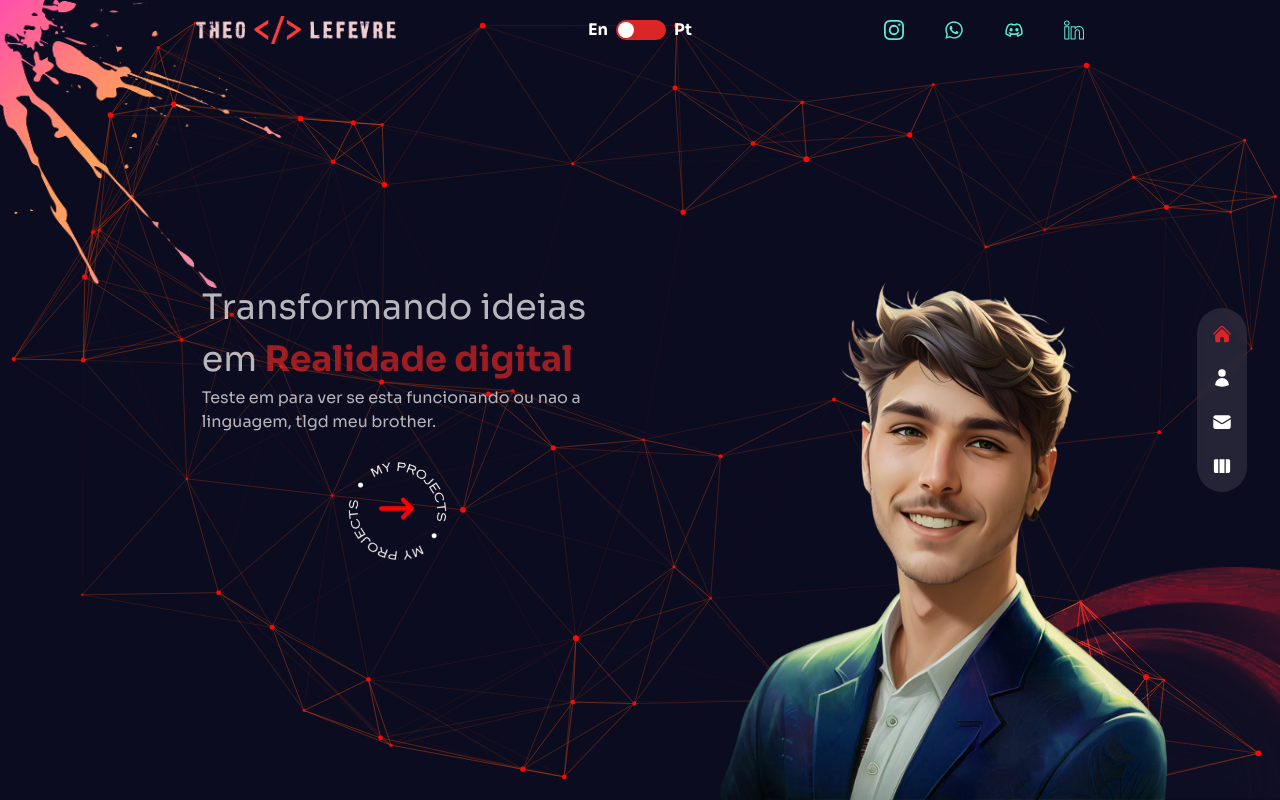
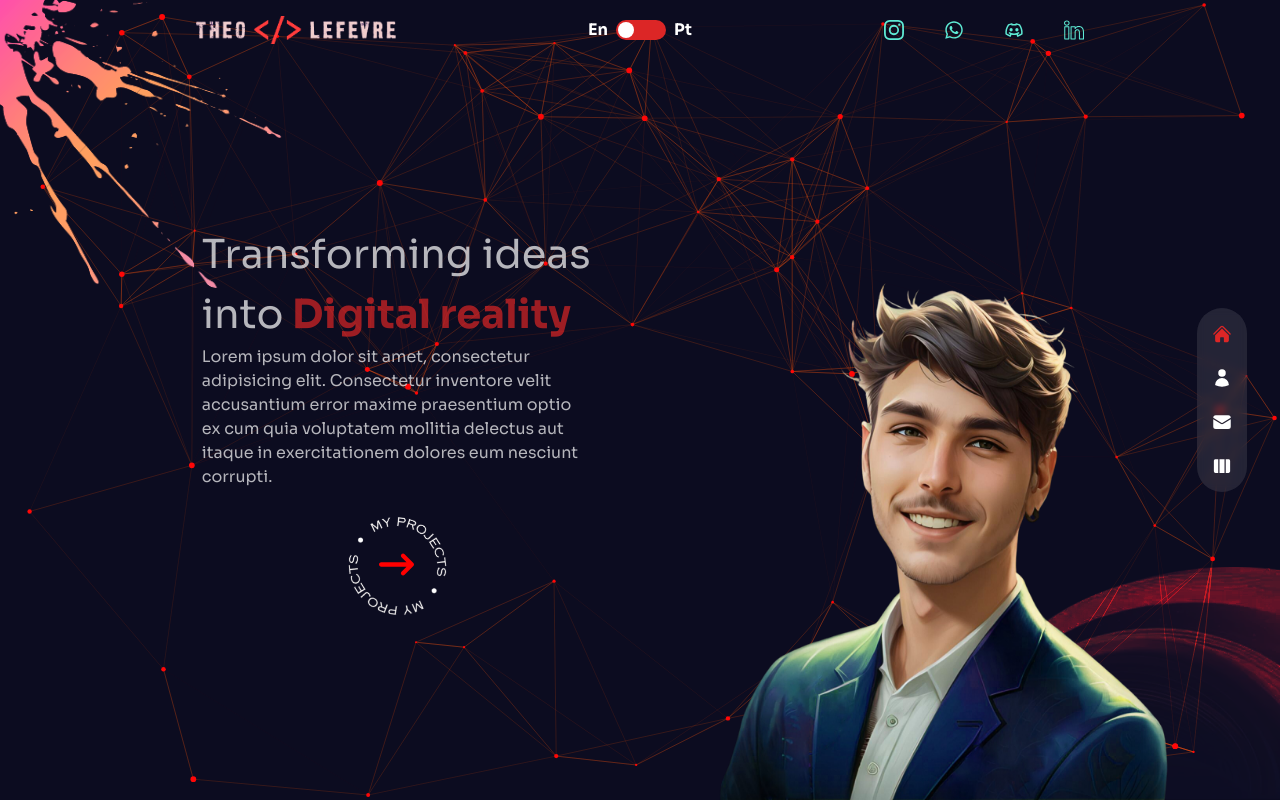
Before and after one commit to teteulf/PORTFOLIO-THEO, a Next.js app: page / in a window 1280 px wide. Built offline with nearby package versions, Linux system fonts and the light colour scheme.

Commit message:
fixing bugs on particles.js and useContext States

```diff
--- a/app/components/particles.jsx
+++ b/app/components/particles.jsx
@@ -1,29 +1,24 @@
 "use client";
 
 import Particles, { initParticlesEngine } from "@tsparticles/react";
-import { useEffect, useMemo, useState } from "react";
-// import { loadAll } from "@/tsparticles/all"; // if you are going to use `loadAll`, install the "@tsparticles/all" package too.
-// import { loadFull } from "tsparticles"; // if you are going to use `loadFull`, install the "tsparticles" package too.
-import { loadSlim } from "@tsparticles/slim"; // if you are going to use `loadSlim`, install the "@tsparticles/slim" package too.
-// import { loadBasic } from "@tsparticles/basic"; // if you are going to use `loadBasic`, install the "@tsparticles/basic" package too.
+import { useEffect, useMemo, useState, memo } from "react";
+import { loadSlim } from "@tsparticles/slim";
 
 const ParticlesComponent = (props) => {
   const [init, setInit] = useState(false);
-  // this should be run only once per application lifetime
+  const initParticles = useMemo(() => {
+    return async (engine) => {
+      await loadSlim(engine);
+    };
+  }, []);
+
   useEffect(() => {
-    console.log("renderizou");
-    initParticlesEngine(async (engine) => {
-      // you can initiate the tsParticles instance (engine) here, adding custom shapes or presets
-      // this loads the tsparticles package bundle, it's the easiest method for getting everything ready
-      // starting from v2 you can add only the features you need reducing the bundle size
-      //await loadAll(engine);
-      //await loadFull(engine);
-      await loadSlim(engine);
-      //await loadBasic(engine);
-    }).then(() => {
-      setInit(true);
-    });
-  }, []);
+    if (!init) {
+      initParticlesEngine(initParticles).then(() => {
+        setInit(true);
+      });
+    }
+  }, [init, initParticles]);
 
   const particlesLoaded = (container) => {
     console.log(container);
@@ -100,7 +95,9 @@ const ParticlesComponent = (props) => {
     []
   );
 
+  if (!init) return null; // Wait until particles are initialized
+
   return <Particles id={props.id} init={particlesLoaded} options={options} />;
 };
 
-export default ParticlesComponent;
+export default memo(ParticlesComponent);
--- a/app/context/transitionContext.jsx
+++ b/app/context/transitionContext.jsx
@@ -7,7 +7,7 @@ const TransitionContext = createContext();
 
 export const TransitionProvider = ({ children }) => {
   const [isOpen, setIsOpen] = useState(true);
-  const [language, setLanguage] = useState("en");
+  const [language, setLanguage] = useState("En");
 
   const variants = {
     initial: { opacity: 0 },
--- a/app/page.jsx
+++ b/app/page.jsx
@@ -18,8 +18,8 @@ export default function Home() {
 
   return (
     <>
+      <ParticlesComponent id="particles" />
       <main className="relative h-full w-full flex items-center justify-center text-white">
-        <ParticlesComponent id="particles" />
         <motion.section
           className="flex items-center justify-center xl:mt-[5%] xl:-ml-[38%]"
           initial={{ x: "-50%", opacity: 0 }}
@@ -38,6 +38,7 @@ export default function Home() {
                 key={uuidv4()}
                 initial="initial"
                 animate="animate"
+                exit="exit"
                 transition="transition"
                 variants={variants}
               >
```
